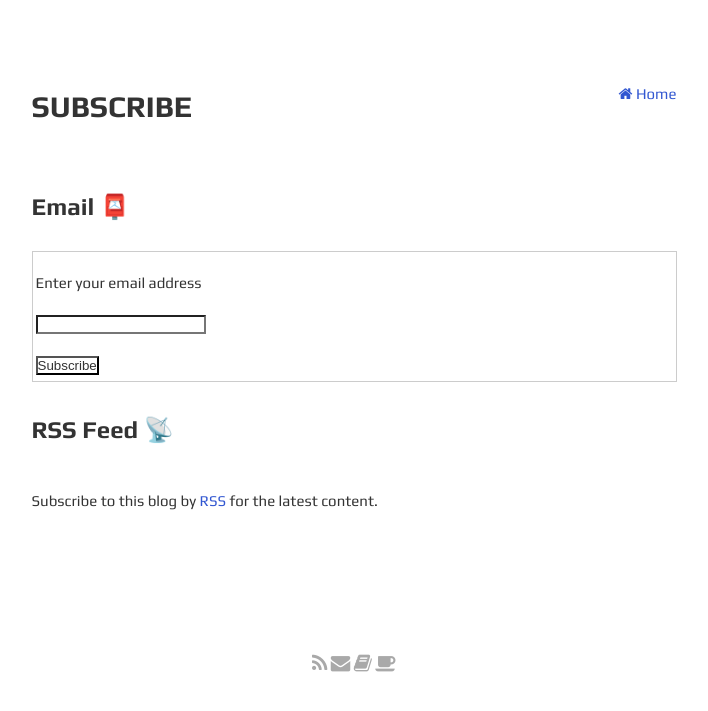
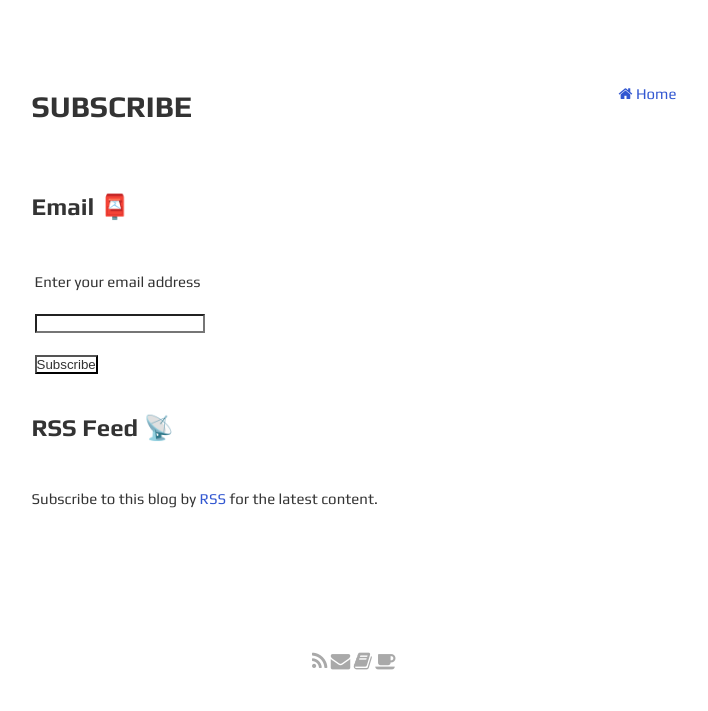
Before and after one commit to codyb1ue/codyb1ue.github.io, a Jekyll site: the page built from en/subscribe.html, in a window 1280 px wide. Shown: the top 711 px of the page, without its empty margins (286-994 px from the left). Built offline with Jekyll 4.4.1, drawn with Linux system fonts in a browser that asks for light colours.

Commit message:
Update subscribe.html

```diff
--- a/en/subscribe.html
+++ b/en/subscribe.html
@@ -8,7 +8,7 @@ layout: page
 
 <p>
 <h3>Email 📮</h3>
-<form style="border:1px solid #ccc;padding:3px;text-align:left;" action="https://tinyletter.com/Memozine" method="post" target="popupwindow" onsubmit="window.open('https://tinyletter.com/Memozine', 'popupwindow', 'scrollbars=yes,width=800,height=600');return true">
+<form style="padding:3px;text-align:left;" action="https://tinyletter.com/Memozine" method="post" target="popupwindow" onsubmit="window.open('https://tinyletter.com/Memozine', 'popupwindow', 'scrollbars=yes,width=800,height=600');return true">
   <p><label for="tlemail">Enter your email address</label></p>
   <p><input type="text" style="width:170px" name="email" id="tlemail" />
   </p><input type="hidden" value="1" name="embed"/><input type="submit" value="Subscribe" />
```
